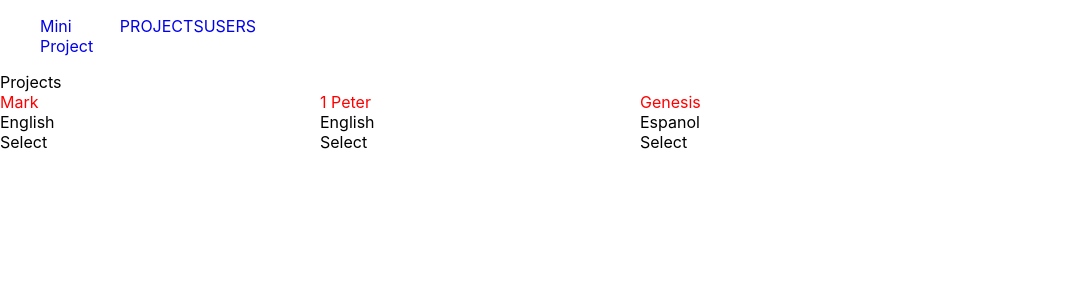
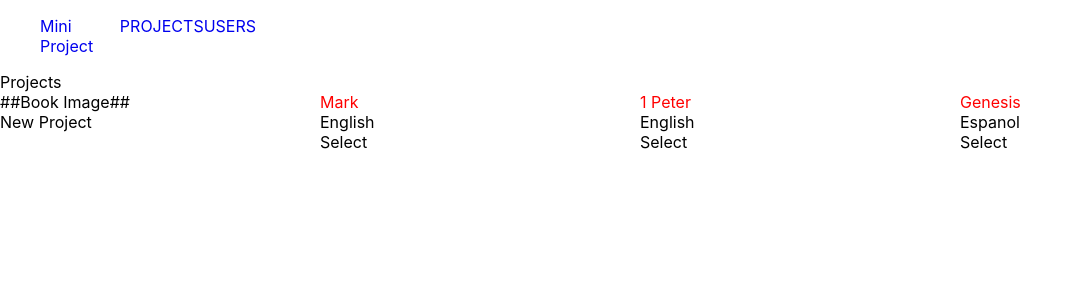
Before and after one commit to 16dprice/mini_project_challenge, a React (Create React App) app in the folder frontend/: page /projects in a window 1280 px wide. Shown: the top 300 px of the page, without its empty margins (0-1082 px from the left). Built offline with nearby package versions, Linux system fonts and the light colour scheme.

Commit message:
refactor components to make card component more flexible

```diff
--- a/frontend/src/components/card.component.js
+++ b/frontend/src/components/card.component.js
@@ -5,9 +5,7 @@ export default class Card extends Component {
     render() {
         return (
             <div className="card">
-                <span className="card__header">{this.props.header}</span>
-                <span className="card__subHeader">{this.props.subHeader}</span>
-                <span>Select</span>
+                {this.props.content}
             </div>
         );
     }
--- /dev/null
+++ b/frontend/src/components/newProject.component.js
@@ -0,0 +1,14 @@
+import React, {Component} from 'react';
+
+export default class NewProject extends Component {
+
+    render() {
+        return (
+            <>
+                <span>##Book Image##</span>
+                <span>New Project</span>
+            </>
+        );
+    }
+
+}
--- /dev/null
+++ b/frontend/src/components/project.component.js
@@ -0,0 +1,25 @@
+import React, {Component} from 'react';
+
+export default class Project extends Component {
+
+    constructor(props) {
+        super(props);
+
+        this.state = {
+            bookName: this.props.project.bookName,
+            language: this.props.project.language,
+            completed: this.props.project.completed
+        }
+    }
+
+    render() {
+        return (
+            <>
+                <span className="card__header">{this.state.bookName}</span>
+                <span className="card__subHeader">{this.state.language}</span>
+                <span>Select</span>
+            </>
+        );
+    }
+
+}
--- a/frontend/src/components/projects.component.js
+++ b/frontend/src/components/projects.component.js
@@ -1,5 +1,7 @@
 import React, {Component} from 'react';
 import Card from './card.component';
+import Project from './project.component';
+import NewProject from "./newProject.component";
 
 import ProjectApiAdapter from '../api/projectApiAdapter';
 
@@ -9,9 +11,13 @@ export default class Projects extends Component {
         return ProjectApiAdapter.projectList();
     }
 
+    getNewProjectCard() {
+        return <Card content={ <NewProject /> } />;
+    }
+
     getProjectCards() {
         return this.getProjectObjects().map(project => {
-            return <Card header={project.bookName} subHeader={project.language} completed={project.completed}/>
+            return <Card content={ <Project project={project} /> } />
         });
     }
 
@@ -20,6 +26,7 @@ export default class Projects extends Component {
             <div>
                 <div>Projects</div>
                 <div className="project-grid">
+                    {this.getNewProjectCard()}
                     {this.getProjectCards()}
                 </div>
             </div>
```
